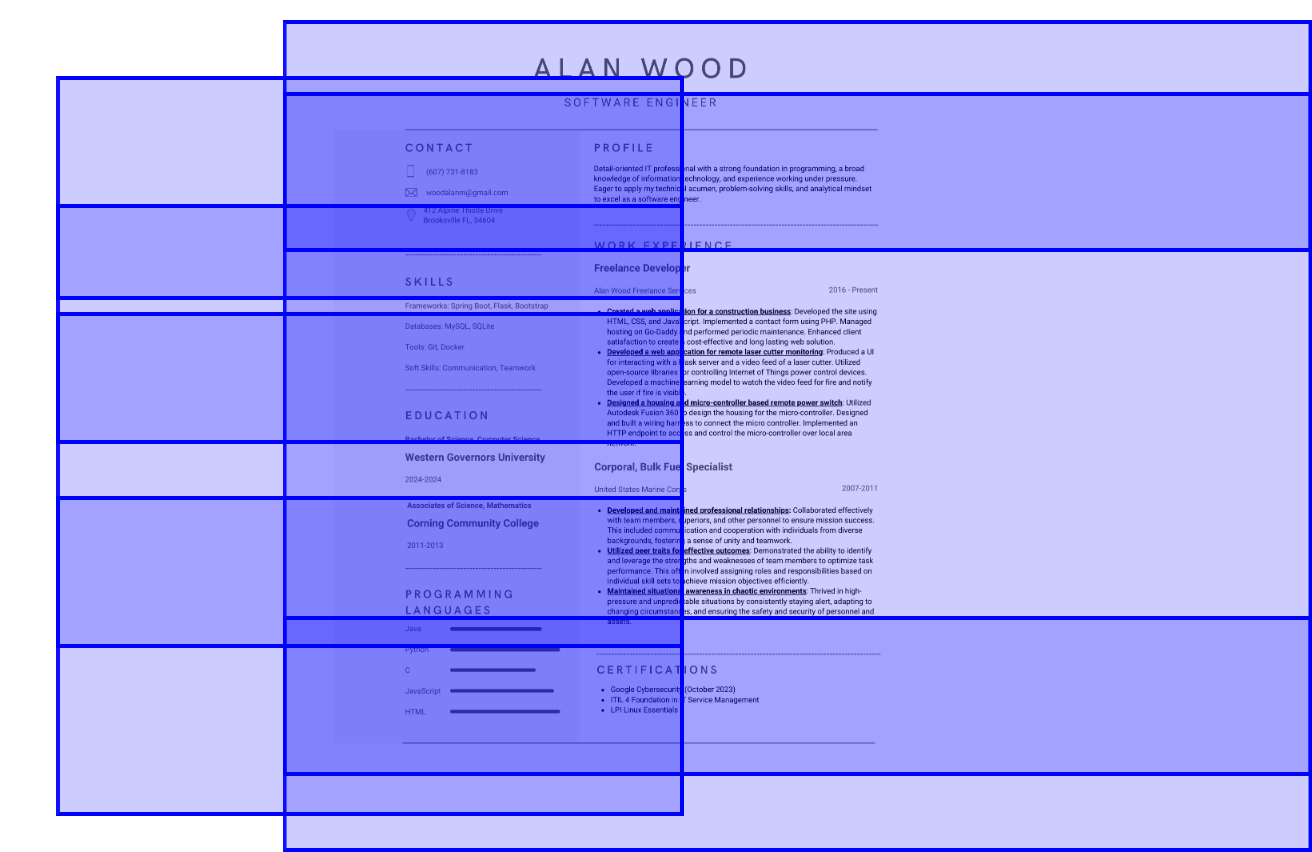
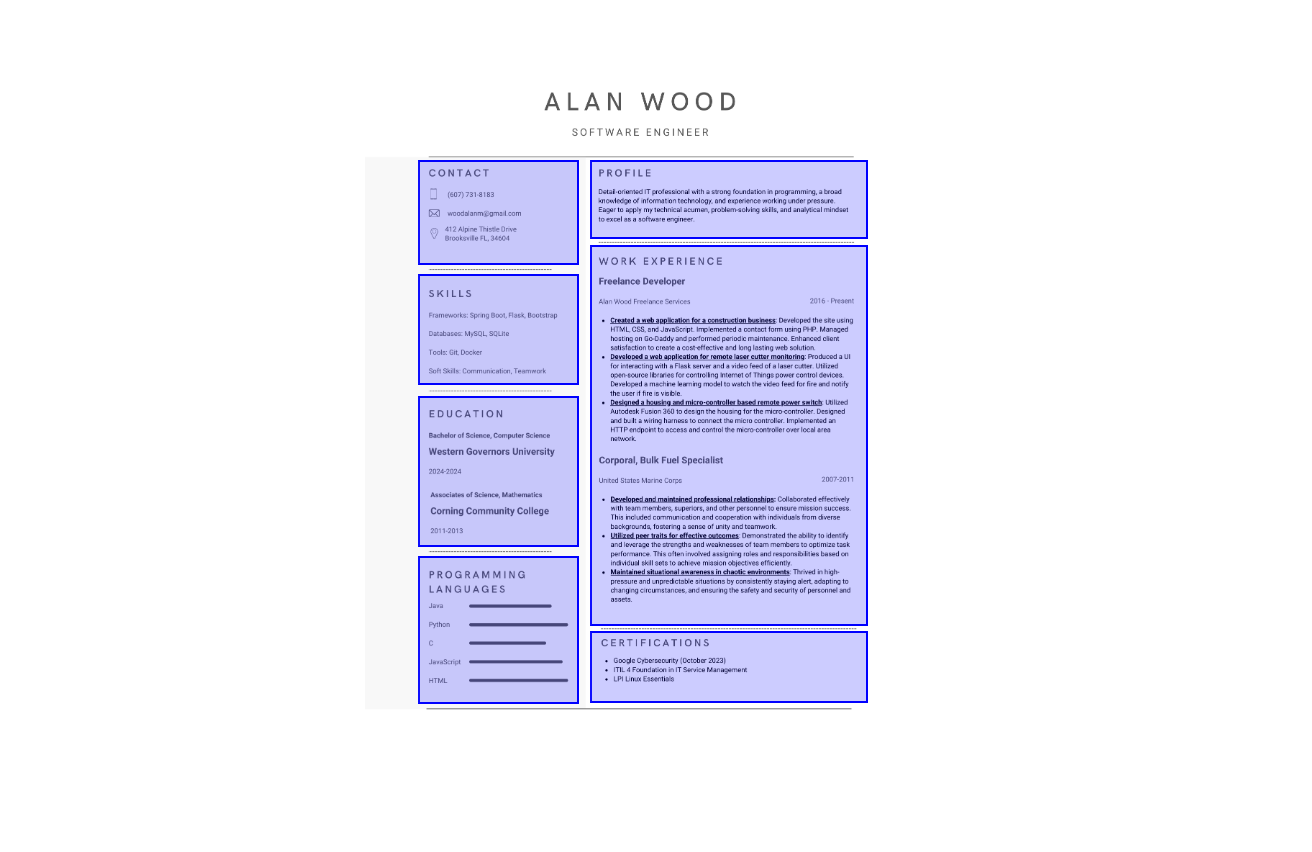
Before and after one commit to WoodAlanM/Portfolio-Website, a React (Vite) app in the folder alan-wood-portfolio/: page / in a window 1280 px wide. Shown: the whole page, 1312 px wide, since content can reach past the window. After the commit the page ends 800 px from the top, so only its background shows below. Built offline with nearby package versions, Linux system fonts and the light colour scheme.

Commit message:
Got the sizes right. Moving on to animations.

```diff
--- a/alan-wood-portfolio/src/pages/HomePage.tsx
+++ b/alan-wood-portfolio/src/pages/HomePage.tsx
@@ -1,32 +1,98 @@
-import React, {useState, useEffect} from 'react';
-import { Link } from "react-router-dom";
-import resume from '../assets/homepage/resume.png'
-import "../styles/homepage.css"
+import React, { useState, useEffect, useRef } from "react";
+import resume from "../assets/homepage/resume.png";
+import "../styles/homepage.css";
 
 function HomePage() {
-
+  const resumeRef = useRef<HTMLImageElement | null>(null);
   const [isVisible, setIsVisible] = useState(false);
+  const [resumeSize, setImageSize] = useState({ width: 0, height: 0 });
+  const [resumeLeft, setResumeLeft] = useState(0);
+  const highlightRef = useRef<HTMLDivElement | null>(null);
 
   useEffect(() => {
     setIsVisible(true);
+
+    const highlights = highlightRef.current;
+
+    const updateImageSize = () => {
+      if (resumeRef.current) {
+        const rect = resumeRef.current.getBoundingClientRect();
+        const computedStyle = window.getComputedStyle(resumeRef.current);
+        setImageSize({
+          width: rect.width,
+          height: rect.height,
+        });
+        setResumeLeft(parseFloat(computedStyle.marginLeft));
+      }
+    };
+
+    // Update the size after the image has loaded
+    if (resumeRef.current) {
+      if (resumeRef.current.complete) {
+        updateImageSize();
+      } else {
+        resumeRef.current.onload = updateImageSize;
+      }
+    }
+
+    // Update the size on window resize
+    window.addEventListener("resize", updateImageSize);
+
+    return () => window.removeEventListener("resize", updateImageSize);
   }, []);
+
+  const calculateHighlightStyle = (
+    topPercent: number,
+    leftPercent: number,
+    widthPercent: number,
+    heightPercent: number
+  ): React.CSSProperties => {
+    return {
+      top: `${topPercent * resumeSize.height}px`,
+      left: `${resumeLeft + leftPercent * resumeSize.width}px`,
+      width: `${widthPercent * resumeSize.width}px`,
+      height: `${heightPercent * resumeSize.height}px`,
+    };
+  };
 
   return (
     <>
-      <div className="container-fluid">
-        <div className='d-block mx-auto text-center image-container'>
+      <div className="container text-center">
+        <div className="image-container">
           <img
             src={resume}
             alt="Alan Wood Resume"
-            className={`full-height-image ${isVisible ? 'fade-in' : ''}`}
+            className={`full-height-image ${isVisible ? "fade-in" : ""}`}
+            ref={resumeRef}
           />
-          <div className='highlight highlight-profile'></div>
-          <div className='highlight highlight-work'></div>
-          <div className='highlight highlight-certifications'></div>
-          <div className='highlight highlight-contact'></div>
-          <div className='highlight highlight-skills'></div>
-          <div className='highlight highlight-education'></div>
-          <div className='highlight highlight-languages'></div>
+          <div
+            className="highlight highlight-profile"
+            style={calculateHighlightStyle(0.2225, 0.41, 0.5, 0.11)}
+          ></div>
+          <div
+            className="highlight highlight-work"
+            style={calculateHighlightStyle(0.34, 0.41, 0.5, 0.53)}
+          ></div>
+          <div
+            className="highlight highlight-certifications"
+            style={calculateHighlightStyle(0.877, 0.41, 0.5, 0.1)}
+          ></div>
+          <div
+            className="highlight highlight-contact"
+            style={calculateHighlightStyle(0.2225, 0.1, 0.29, 0.145)}
+          ></div>
+          <div
+            className="highlight highlight-skills"
+            style={calculateHighlightStyle(0.38, 0.1, 0.29, 0.155)}
+          ></div>
+          <div
+            className="highlight highlight-education"
+            style={calculateHighlightStyle(0.55, 0.1, 0.29, 0.21)}
+          ></div>
+          <div
+            className="highlight highlight-languages"
+            style={calculateHighlightStyle(0.7725, 0.1, 0.29, 0.205)}
+          ></div>
         </div>
       </div>
     </>
--- a/alan-wood-portfolio/src/styles/homepage.css
+++ b/alan-wood-portfolio/src/styles/homepage.css
@@ -3,7 +3,8 @@ body, html {
     margin: 0;
 }
 .full-height-image {
-    height: 100vh;
+    max-height: 90%;
+    margin: auto;
     object-fit: cover;
     opacity: 0; /* Start fully transparent */
     transition: opacity 4s ease-in-out; /* Smooth fade-in effect */
@@ -15,7 +16,11 @@ body, html {
 
 .image-container {
     position: relative;
-    display: inline-block;
+    width: 100%;
+    display: flex;
+    justify-content: center;
+    align-items: center;
+    height: 100vh;
 }
 
 .highlight {
@@ -26,6 +31,10 @@ body, html {
     transform-origin: center;
 }
 
+
+@keyframes fade-resume {
+    transition: opacity 4s ease-in-out;
+}
 
 @keyframes draw-border {
     0% {
@@ -58,61 +67,63 @@ body, html {
     }
 }
 
+/*
 @keyframes zoom-out {
     from {
-        transform: scale(1); /* Start at normal size */
+        transform: scale(1);
     }
     to {
-        transform: scale(2); /* Zoom in to twice the size */
+        transform: scale(2);
     }
 }
+*/
 
 /* Specific rectangle positions and sizes */
-.highlight-profile {
-    top: 16.5%;
-    left: 42%;
-    width: 41%;
+/* .highlight-profile {
+    top: 20%;
+    left: 44%;
+    width: 36%;
     height: 10%;
 }
 
 .highlight-work {
-    top: 28.5%;
-    left: 42%;
-    width: 41%;
-    height: 52%;
+    top: 30.75%;
+    left: 44%;
+    width: 36%;
+    height: 47%;
 }
 
 .highlight-certifications {
-    top: 82%;
-    left: 42%;
-    width: 41%;
-    height: 10%;
+    top: 79%;
+    left: 44%;
+    width: 36%;
+    height: 9%;
 }
 
 .highlight-contact {
-    top: 16.5%;
-    left: 16%;
-    width: 25%;
-    height: 14%;
+    top: 20%;
+    left: 20%;
+    width: 23.5%;
+    height: 13%;
 }
 
 .highlight-skills {
-    top: 33%;
-    left: 16%;
-    width: 25%;
+    top: 34%;
+    left: 20%;
+    width: 23.5%;
     height: 15%;
 }
 
 .highlight-education {
-    top: 49.5%;
-    left: 16%;
-    width: 25%;
-    height: 21%;
+    top: 50%;
+    left: 20%;
+    width: 23.5%;
+    height: 19%;
 }
 
 .highlight-languages {
-    top: 72%;
-    left: 16%;
-    width: 25%;
-    height: 20%;
-}
+    top: 70%;
+    left: 20%;
+    width: 23.5%;
+    height: 18%;
+} */
```
